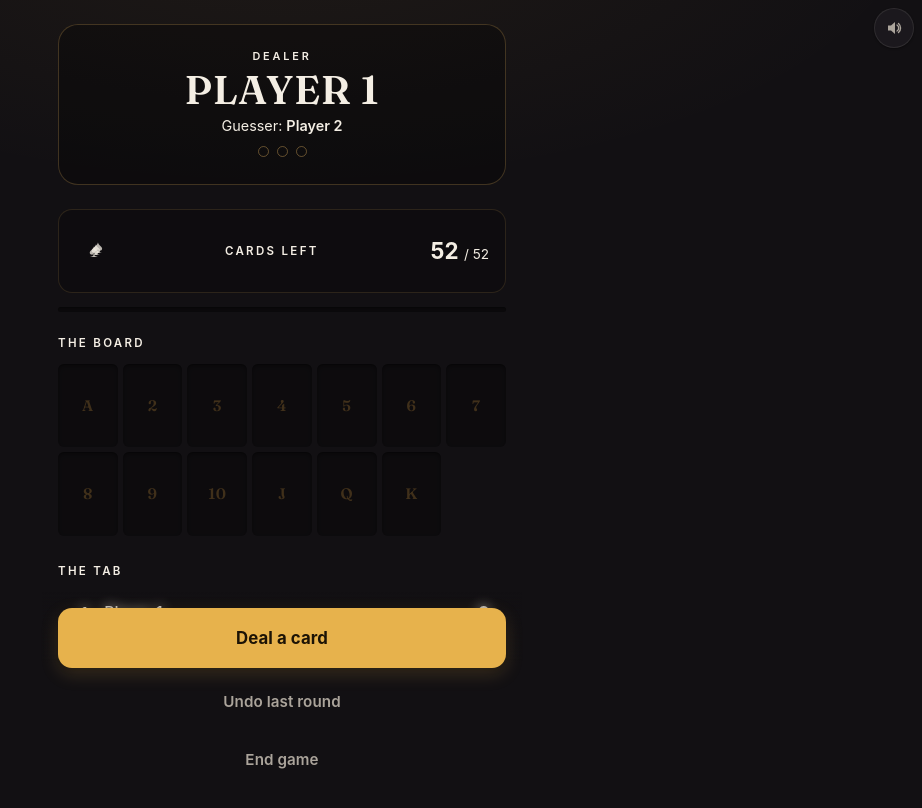
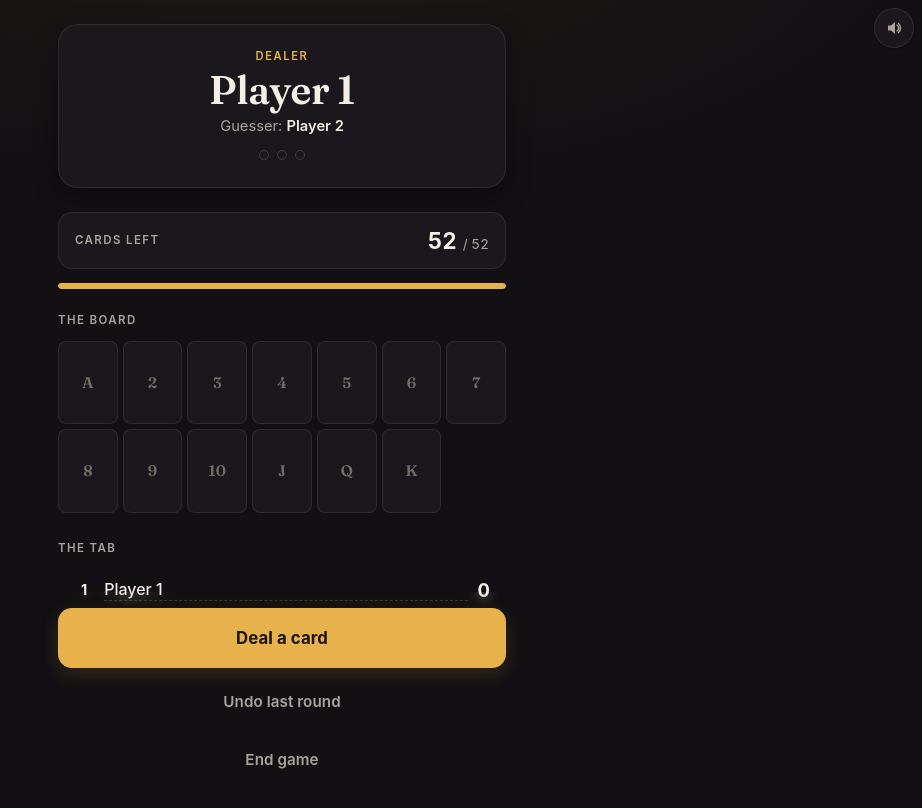
Before and after one commit to strikeadeal/Screwthedealer, a plain HTML site: page index.html in a window 1280 px wide. Both pictures are taken after a click on the button "Start game". Shown: the whole page, without its empty margins (358-1280 px from the left). Drawn offline with Linux system fonts and the light colour scheme.

Commit message:
Redesign game hub: clean role card, deck meter, board, ivory mini-cards; iOS suit fix

```diff
--- a/index.html
+++ b/index.html
@@ -249,182 +249,85 @@ input{font-family:inherit}
   font-size:.9rem;min-height:1.2em;font-weight:500;
 }
 
-/* ============================================================
-   DEALER / GUESSER ROLE CARD
-   ============================================================ */
 .role-card{
-  border:1px solid rgba(181,144,78,.3);
-  border-radius:var(--r-lg);
-  background:rgba(0,0,0,.28);
-  padding:var(--sp-4);
+  border:1px solid var(--line);border-radius:var(--r-lg);
+  background:var(--surface);padding:var(--sp-4);
   display:flex;flex-direction:column;gap:var(--sp-1);
-  box-shadow:var(--sh-pop), inset 0 1px 0 rgba(236,212,154,.1);
-  text-align:center;
+  box-shadow:var(--sh-2);text-align:center;
 }
 .role-label{
-  font-family:var(--ui);
-  font-size:.68rem;
-  letter-spacing:.26em;
-  text-transform:uppercase;
-  color:var(--brass);
-  font-weight:600;
+  font-family:var(--ui);font-size:.7rem;letter-spacing:.14em;
+  text-transform:uppercase;color:var(--accent);font-weight:600;
 }
 .role-name{
-  font-family:var(--display);
-  font-weight:700;
-  font-size:clamp(1.85rem,8.5vw,2.5rem);
-  color:var(--ivory);
-  line-height:1.04;
-  overflow-wrap:break-word;
-  letter-spacing:.02em;
-  text-transform:uppercase;
-}
-.role-sub{
-  font-family:var(--ui);
-  color:var(--text-dim);
-  font-size:.9rem;
-}
-.role-sub b{color:var(--ivory-shade);font-weight:600}
-
-/* ============================================================
-   MISS METER
-   ============================================================ */
-.miss-meter{
-  display:flex;align-items:center;justify-content:center;
-  gap:8px;margin-top:4px;min-height:16px;
-}
+  font-family:var(--display);font-weight:600;
+  font-size:clamp(1.85rem,8.5vw,2.5rem);color:var(--text);
+  line-height:1.04;overflow-wrap:break-word;letter-spacing:-.01em;
+}
+.role-sub{font-family:var(--ui);color:var(--text-muted);font-size:.92rem}
+.role-sub b{color:var(--text);font-weight:600}
+
+.miss-meter{display:flex;align-items:center;justify-content:center;gap:8px;margin-top:6px;min-height:16px}
 .miss-dot{
-  width:11px;height:11px;border-radius:50%;
-  border:1px solid rgba(181,144,78,.5);
-  background:transparent;
+  width:10px;height:10px;border-radius:50%;
+  border:1px solid var(--line-strong);background:transparent;
   transition:background .2s ease, border-color .2s ease;
 }
-.miss-dot.on{
-  background:var(--brass);
-  border-color:var(--brass-hi);
-}
-
-/* ============================================================
-   DECK METER
-   ============================================================ */
+.miss-dot.on{background:var(--accent);border-color:var(--accent)}
+
 .deck-meter{
   display:flex;align-items:center;justify-content:space-between;gap:var(--sp-3);
   padding:14px var(--sp-3);
-  border:1px solid rgba(181,144,78,.18);
-  border-radius:var(--r-md);
-  background:rgba(0,0,0,.2);
+  border:1px solid var(--line);border-radius:var(--r-md);background:var(--surface);
 }
 .deck-meter .label{
-  font-family:var(--ui);
-  font-size:.72rem;
-  letter-spacing:.2em;
-  text-transform:uppercase;
-  color:var(--text-dim);
-  font-weight:600;
-}
-.deck-count{
-  font-family:var(--data);
-  font-size:1.4rem;
-  font-weight:700;
-  color:var(--ivory);
-}
-.deck-count small{
-  font-family:var(--data);
-  font-size:.85rem;
-  color:var(--text-dim);
-  font-weight:400;
-}
-
-/* Deck progress bar — inset channel, brass fill */
+  font-family:var(--ui);font-size:.72rem;letter-spacing:.12em;
+  text-transform:uppercase;color:var(--text-muted);font-weight:600;
+}
+.deck-count{font-family:var(--data);font-variant-numeric:tabular-nums;font-size:1.4rem;font-weight:700;color:var(--text)}
+.deck-count small{font-size:.85rem;color:var(--text-muted);font-weight:400}
 .deck-bar{
-  height:5px;
-  border-radius:999px;
-  background:rgba(0,0,0,.38);
-  box-shadow:inset 0 1px 2px rgba(0,0,0,.4);
-  overflow:hidden;
-  margin-top:calc(-1 * var(--sp-2));
-}
-.deck-bar-fill{
-  height:100%;
-  border-radius:999px;
-  background:linear-gradient(90deg,var(--brass-lo),var(--brass));
-  transition:width .3s ease;
-}
-
-/* ============================================================
-   BOARD — played cards
-   ============================================================ */
+  height:6px;border-radius:999px;background:rgba(0,0,0,.35);
+  overflow:hidden;margin-top:calc(-1 * var(--sp-2));
+}
+.deck-bar-fill{height:100%;border-radius:999px;background:var(--accent);transition:width .3s ease}
+
 .board-wrap{display:flex;flex-direction:column;gap:var(--sp-2)}
 .board-wrap .label{
-  font-family:var(--ui);
-  font-size:.72rem;
-  letter-spacing:.2em;
-  text-transform:uppercase;
-  color:var(--text-dim);
-  font-weight:600;
-}
-.board{
-  display:grid;
-  grid-template-columns:repeat(7,1fr);
-  gap:5px;
-  padding:4px 0;
-}
-
-/* Engraved slot */
+  font-family:var(--ui);font-size:.72rem;letter-spacing:.12em;
+  text-transform:uppercase;color:var(--text-muted);font-weight:600;
+}
+.board{display:grid;grid-template-columns:repeat(7,1fr);gap:5px;padding:4px 0}
 .value-slot{
-  position:relative;
-  aspect-ratio:5/7;
-  border-radius:6px;
-  border:1px solid var(--brass-lo);
-  background:rgba(0,0,0,.28);
-  box-shadow:inset 0 2px 4px rgba(0,0,0,.35), inset 0 1px 0 rgba(0,0,0,.2);
+  position:relative;aspect-ratio:5/7;border-radius:8px;
+  border:1px solid var(--line);background:var(--surface);
   display:flex;align-items:center;justify-content:center;
 }
 .value-slot .slot-ghost{
-  font-family:var(--display);
-  font-weight:600;
-  font-size:.95rem;
-  color:rgba(107,79,37,.55);
-  letter-spacing:.03em;
-}
-.value-slot.filled{
-  border-color:rgba(181,144,78,.3);
-  background:transparent;
-  box-shadow:none;
-}
+  font-family:var(--display);font-weight:600;font-size:.95rem;
+  color:var(--text-faint);
+}
+.value-slot.filled{border-color:transparent;background:transparent}
 .value-slot.filled .slot-ghost{display:none}
 
-/* Mini card — aged ivory */
 .mini-card{
-  position:absolute;inset:0;
-  border-radius:6px;
-  background:
-    radial-gradient(ellipse at 30% 20%, rgba(255,255,255,.18) 0%, transparent 55%),
-    repeating-linear-gradient(91deg, rgba(0,0,0,.025) 0px, transparent 1px, transparent 4px),
-    var(--ivory);
-  color:var(--ink);
+  position:absolute;inset:0;border-radius:8px;
+  background:var(--paper);color:var(--paper-ink);
   box-shadow:0 2px 6px rgba(0,0,0,.45);
-  border:1px solid rgba(33,25,19,.18);
-  font-family:var(--display);
-  font-weight:700;
-}
-.mini-card .mc-v{position:absolute;top:2px;left:4px;font-size:.82rem;line-height:1}
-.mini-card .mc-s{position:absolute;bottom:2px;right:4px;font-size:.9rem;line-height:1}
-.mini-card.red{color:var(--card-red)}
-
-/* Brass disc badge */
+  border:1px solid rgba(33,27,20,.18);
+  font-family:var(--display);font-weight:600;
+}
+.mini-card .mc-v{position:absolute;top:3px;left:5px;font-size:.82rem;line-height:1}
+.mini-card .mc-s{position:absolute;bottom:3px;right:5px;font-size:.9rem;line-height:1}
+.mini-card.red{color:var(--suit-red)}
+
 .slot-count{
   position:absolute;bottom:-5px;right:-5px;z-index:5;
-  min-width:16px;height:16px;padding:0 3px;
-  border-radius:9px;
-  background:linear-gradient(180deg,var(--brass-hi),var(--brass) 50%,var(--brass-lo));
-  color:var(--ink);
-  font-family:var(--data);
-  font-weight:700;
-  font-size:.6rem;
+  min-width:16px;height:16px;padding:0 3px;border-radius:9px;
+  background:var(--accent);color:var(--accent-ink);
+  font-family:var(--data);font-variant-numeric:tabular-nums;font-weight:700;font-size:.6rem;
   display:flex;align-items:center;justify-content:center;
   box-shadow:0 1px 3px rgba(0,0,0,.55);
-  border:1px solid var(--brass-lo);
 }
 
 /* ============================================================
@@ -882,24 +785,6 @@ input{font-family:inherit}
 }
 
 /* ============================================================
-   DECK STACK (mini card-back tiles)
-   ============================================================ */
-.deck-stack{position:relative;width:38px;height:54px;flex:0 0 38px}
-.deck-stack .ds-tile{
-  position:absolute;width:38px;height:54px;border-radius:5px;
-  background:
-    repeating-linear-gradient( 45deg, rgba(181,144,78,.2) 0px, transparent 1px, transparent 8px),
-    repeating-linear-gradient(-45deg, rgba(181,144,78,.2) 0px, transparent 1px, transparent 8px),
-    var(--felt);
-  border:1px solid var(--brass-lo);
-  display:flex;align-items:center;justify-content:center;
-}
-.deck-stack .ds-tile span{font-size:1.1rem;color:var(--brass);opacity:.75}
-.deck-stack .ds-tile:nth-child(1){transform:translate(0px,0px);z-index:1}
-.deck-stack .ds-tile:nth-child(2){transform:translate(2px,-2px);z-index:2}
-.deck-stack .ds-tile:nth-child(3){transform:translate(4px,-4px);z-index:3}
-
-/* ============================================================
    DEAL OVERLAY / ANIMATION
    ============================================================ */
 .deal-overlay{
@@ -1117,11 +1002,6 @@ summary:focus-visible,
     </div>
 
     <div class="deck-meter">
-      <div class="deck-stack">
-        <div class="ds-tile"><span>♠</span></div>
-        <div class="ds-tile"><span>♠</span></div>
-        <div class="ds-tile"><span>♠</span></div>
-      </div>
       <span class="label">Cards left</span>
       <span class="deck-count"><span id="deckCount">52</span> <small>/ 52</small></span>
     </div>
@@ -1808,6 +1688,10 @@ summary:focus-visible,
   /* ----- Card rendering ----- */
   function suitOf(card){ return SUITS[card.suit]; }
 
+  // Force text (monochrome) presentation of suit glyphs so iOS doesn't render
+  // hearts/diamonds as color emoji; CSS then controls the color.
+  function suitSym(s){ return SUITS[s].sym + '︎'; }
+
   function renderFullCard(container, card){
     var s = suitOf(card);
     var label = LABELS[card.value];
@@ -1822,7 +1706,7 @@ summary:focus-visible,
     var s = suitOf(card);
     var el = document.createElement('div');
     el.className = 'mini-card' + (s.red ? ' red' : '');
-    el.innerHTML = '<span class="mc-v">'+LABELS[card.value]+'</span><span class="mc-s">'+s.sym+'</span>';
+    el.innerHTML = '<span class="mc-v">'+LABELS[card.value]+'</span><span class="mc-s">'+suitSym(card.suit)+'</span>';
     return el;
   }
 
```
